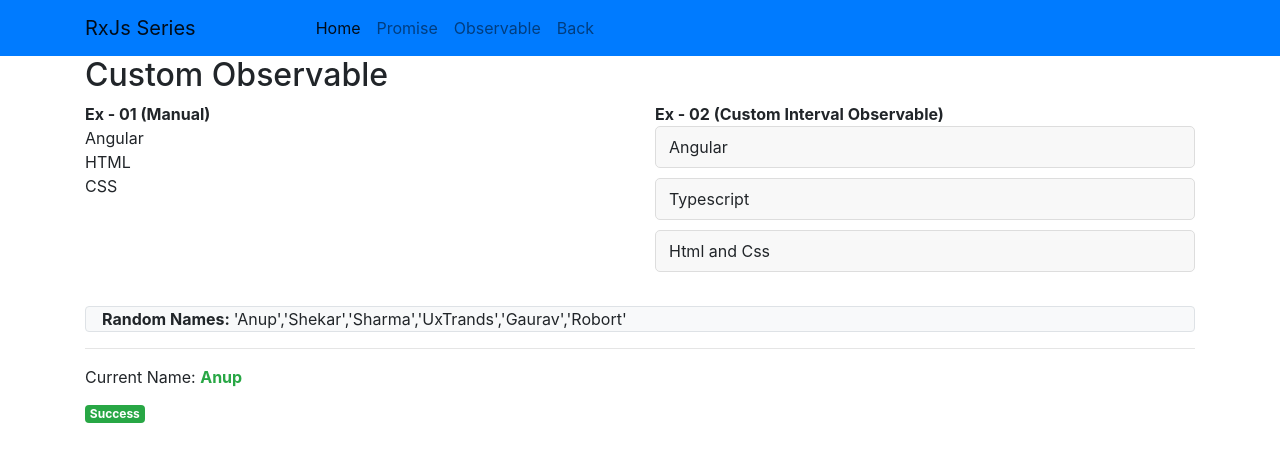
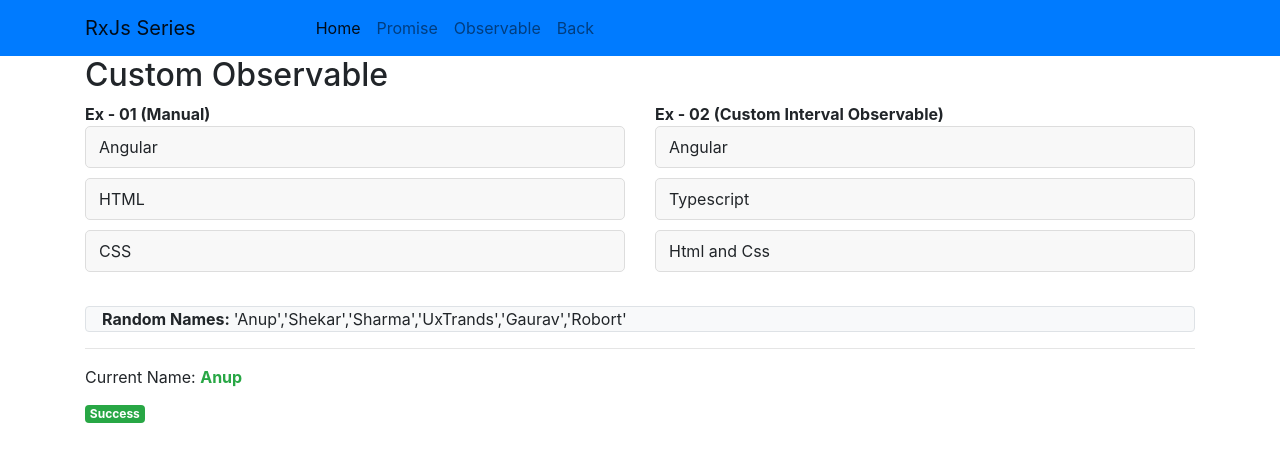
Before and after one commit to gauravkumar34/Rxjs-Series, an Angular app: page /observable/custom in a window 1280 px wide. Shown: the top 462 px of the page. Built offline with nearby package versions, Linux system fonts and the light colour scheme.

Commit message:
2 files modified

```diff
--- a/src/app/observable/custom/custom.component.ts
+++ b/src/app/observable/custom/custom.component.ts
@@ -33,7 +33,7 @@ export class CustomComponent implements OnInit {
       }, 10000);
     });
     cusObs1.subscribe((res) => {
-      this._designUl.print(res,'elContainer');
+      this._designUl.print(res, 'elContainer');
       console.log(res);
     });
   }
--- a/src/styles.css
+++ b/src/styles.css
@@ -1 +1,24 @@
 /* Add application styles & imports to this file! */
+ul.techList {
+  list-style-type: none;
+  margin: 0;
+  padding: 0;
+}
+ul.techList li {
+  background: #f8f8f8;
+  border: 1px solid #ddd;
+  border-radius: 5px;
+  padding: 8px 13px;
+  margin-bottom: 10px;
+}
+
+ul.techList.error li {
+  color: red;
+  background: rgba(255, 0, 0, 0.096);
+  border-color: red;
+}
+ul.techList.completed li {
+  color: green;
+  background: rgba(0, 255, 55, 0.096);
+  border-color: green;
+}
```
